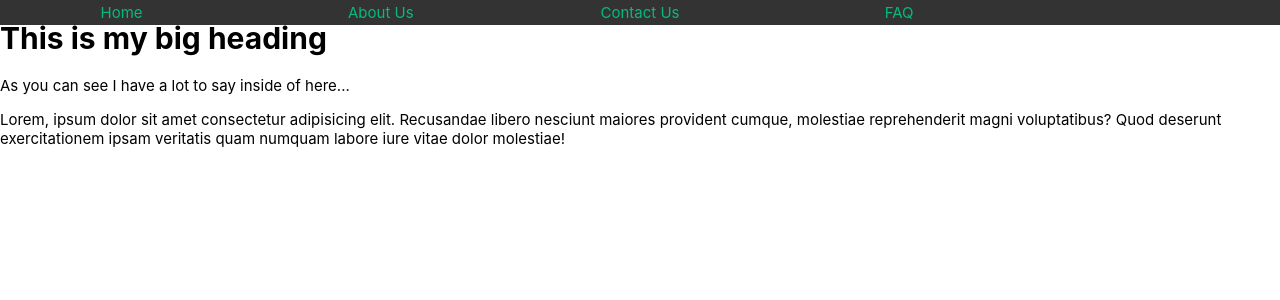
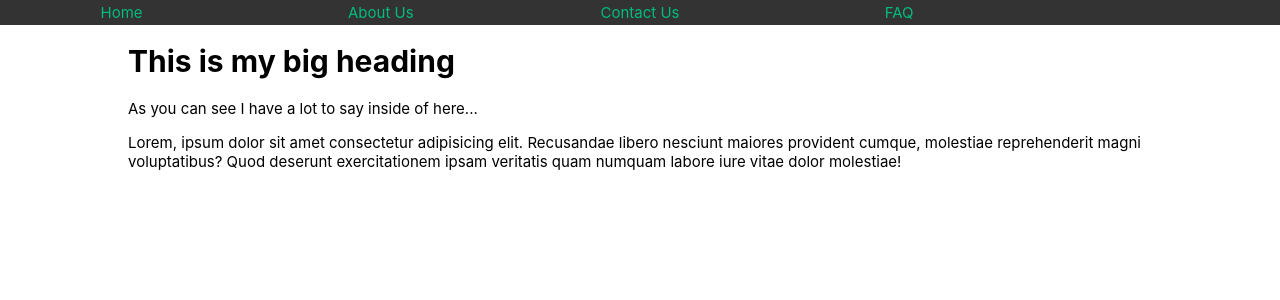
Before and after one commit to WukoSiric/vue-maze-visualizer, a Vue app: page / in a window 1280 px wide. Shown: the top 300 px of the page. Built offline with nearby package versions, Linux system fonts and the light colour scheme.

Commit message:
Navbar no longer covers main content

```diff
--- a/src/App.vue
+++ b/src/App.vue
@@ -16,4 +16,10 @@ import Navbar from './components/Navbar.vue'
 </template>
 
 <style scoped>
+
+  main {
+    padding-top: 10px;
+    margin: 1% 10%;
+  }
+
 </style>
```
